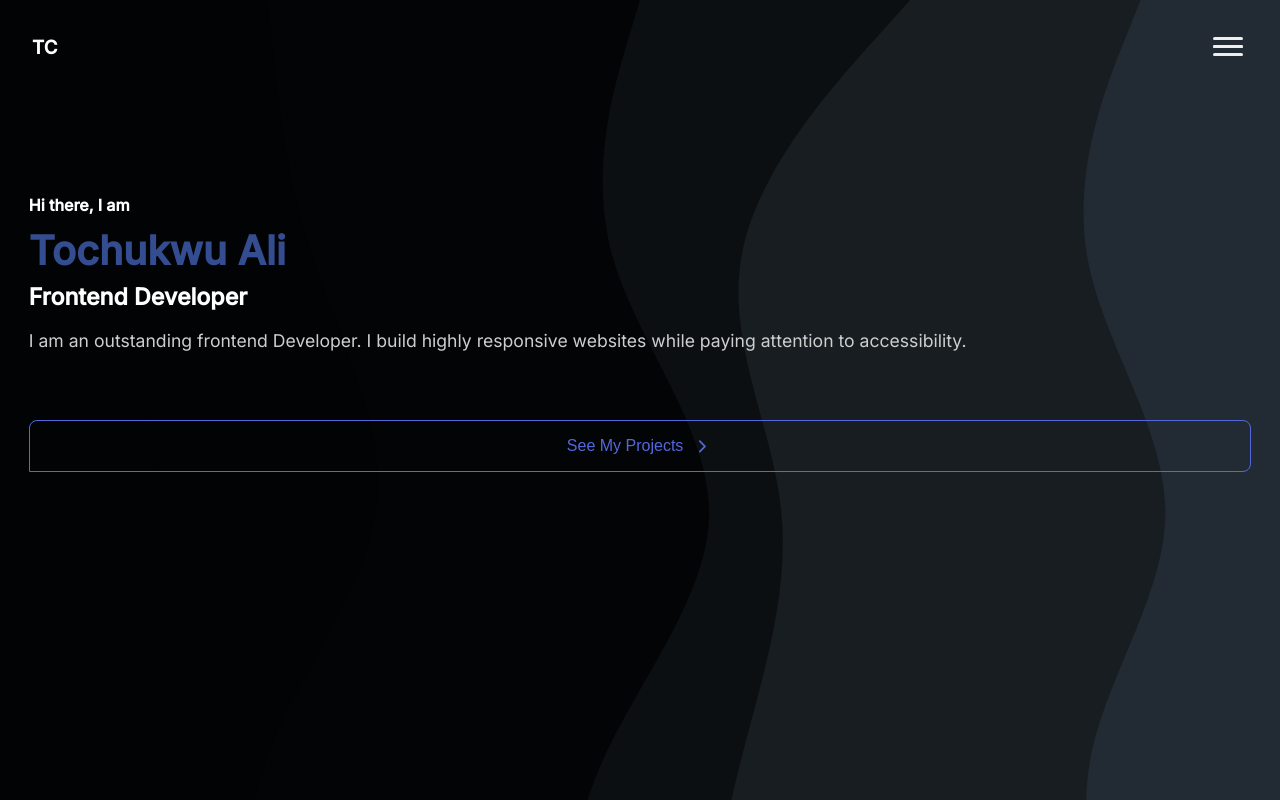
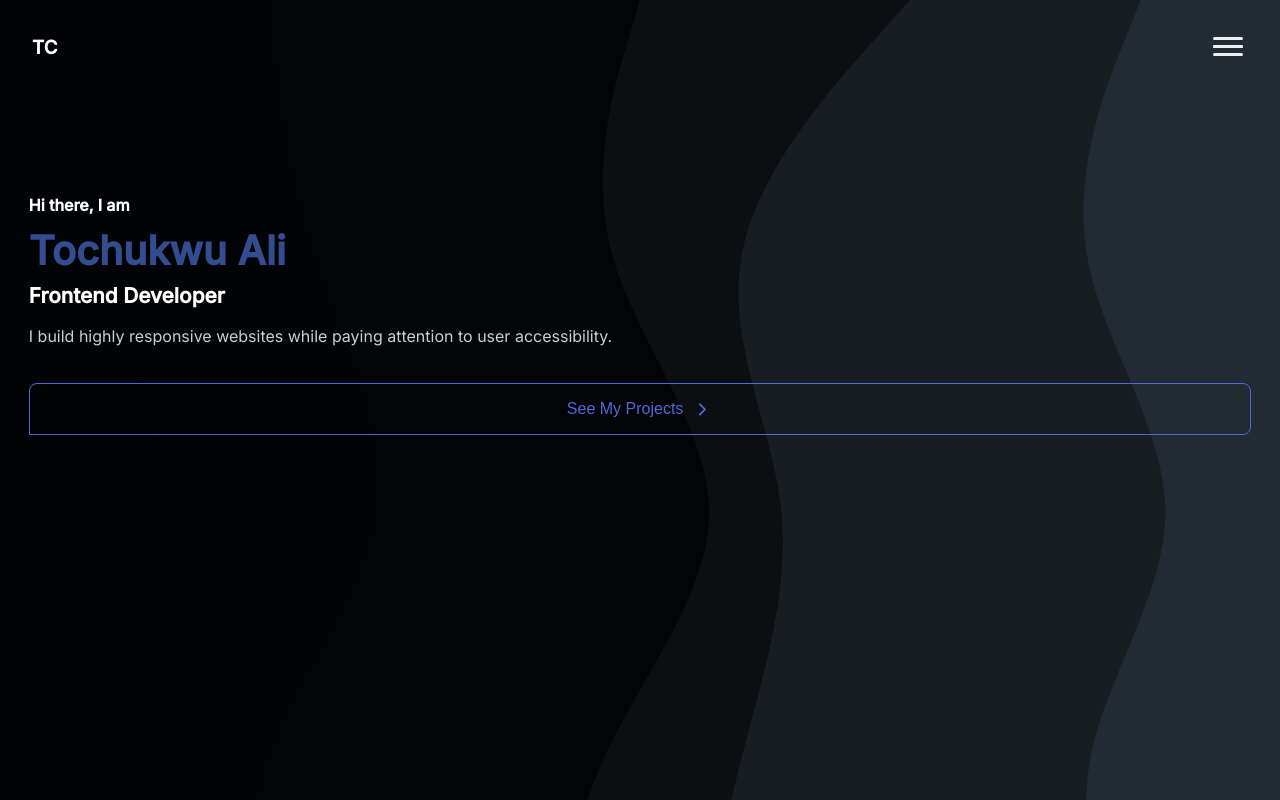
Before and after one commit to tochukwuali/seven-portfolio, a Next.js app: page / in a window 1280 px wide. Shown: the top 800 px of the page. Built offline with nearby package versions, Linux system fonts and the light colour scheme.

Commit message:
some more testing with the home page

```diff
--- a/components/Hero.js
+++ b/components/Hero.js
@@ -14,8 +14,8 @@ const Hero = () => {
           </div>
           <div className={styles.hr__body}>
             <p>
-              I am an outstanding frontend Developer. I build highly responsive
-              websites while paying attention to accessibility.
+              I build highly responsive websites while paying attention to user
+              accessibility.
             </p>
             <div className={styles.hr__btn_group}>
               <button className={styles.hr__open_btn}>
--- a/pages/_app.js
+++ b/pages/_app.js
@@ -10,6 +10,7 @@ function MyApp({ Component, pageProps }) {
     AOS.init({
       offset: 200,
       duration: 2500,
+      once: true,
     });
   }, []);
   return (
--- a/styles/Hero.module.css
+++ b/styles/Hero.module.css
@@ -14,10 +14,11 @@
     font-size: 2.5rem;
     margin-top: -0.6rem;
     color: #344d90;
+    padding-right: 3rem;
 }
 
 .hr__header h3 {
-   font-size: 1.45rem;
+   font-size: 1.3rem;
    margin-top: -1.6rem;
 }
 
@@ -31,14 +32,15 @@
 }
 
 .hr__body p{
-  font-size: 1.1rem;
+  font-size: 1.0rem;
   line-height: 1.8;
   color: #cdcfcf;
+  margin-top: 1.5rem;
 }
 
 .hr__btn_group {
   width: 100%;
-  margin-top: 4rem;
+  margin-top: 2rem;
 
 }
 .hr__open_btn {
```
